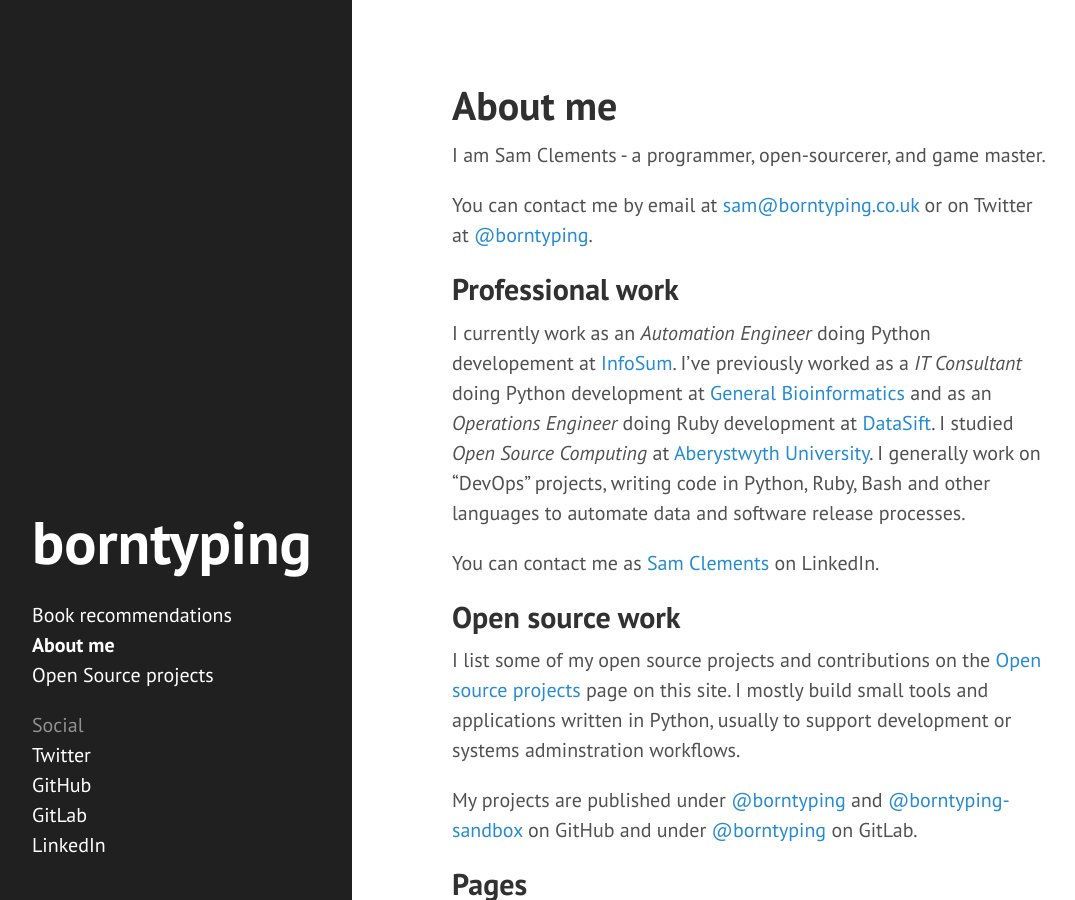
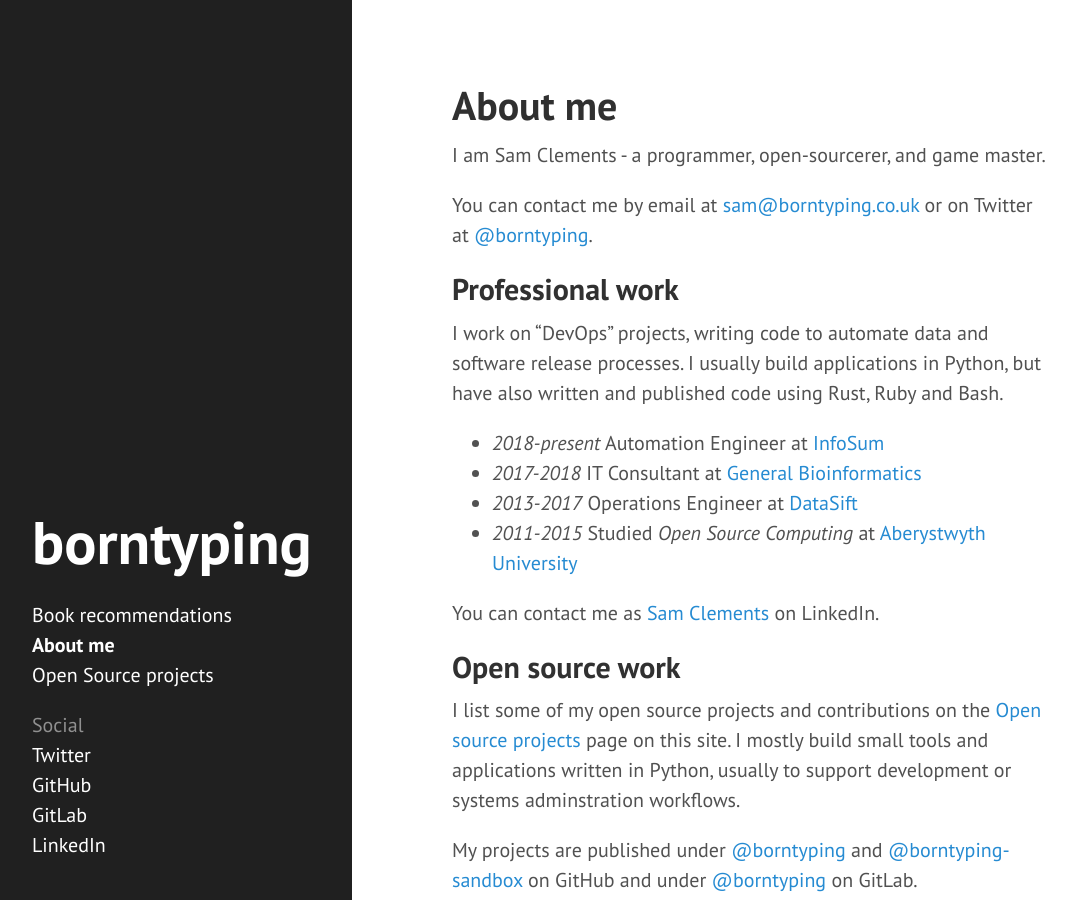
Before and after one commit to borntyping/borntyping.github.io, a Jekyll site: the page built from index.md, in a window 1280 px wide and 900 px high. Shown: the whole window, without its empty margins (8-1083 px from the left). Built offline with Jekyll 4.4.1, drawn with Linux system fonts in a browser that asks for light colours.

Commit message:
Update index.md

```diff
--- a/index.md
+++ b/index.md
@@ -9,11 +9,13 @@ You can contact me by email at [sam@borntyping.co.uk][email] or on Twitter at [@
 
 ## Professional work
 
-I currently work as an _Automation Engineer_ doing Python developement at [InfoSum][is].
-I've previously worked as a *IT Consultant* doing Python development at [General Bioinformatics][gb]
-and as an *Operations Engineer* doing Ruby development at [DataSift][ds].
-I studied *Open Source Computing* at [Aberystwyth University][au].
-I generally work on "DevOps" projects, writing code in Python, Ruby, Bash and other languages to automate data and software release processes.
+I work on "DevOps" projects, writing code to automate data and software release processes.
+I usually build applications in Python, but have also written and published code using Rust, Ruby and Bash.
+
+* _2018-present_ Automation Engineer at [InfoSum][is]
+* _2017-2018_ IT Consultant at [General Bioinformatics][gb]
+* _2013-2017_ Operations Engineer at [DataSift][ds]
+* _2011-2015_ Studied *Open Source Computing* at [Aberystwyth University][au]
 
 You can contact me as [Sam Clements][linkedin] on LinkedIn.
 
@@ -28,7 +30,7 @@ My projects are published under [@borntyping][github] and [@borntyping-sandbox][
 
 <ul class="related-posts">
 {% for node in site.pages %}{% if node.title != null %}{% if node.layout == "page" %}
-  <li><h3><a href="{{ node.url }}">{{ node.title }}</a></h3></li>
+  <li><a href="{{ node.url }}">{{ node.title }}</a></li>
 {% endif %}{% endif %}{% endfor %}
 </ul>
 
@@ -39,12 +41,10 @@ I occasionally write about programming, package management, and D&D.
 <ul class="related-posts">
 {% for post in site.posts %}
   <li>
-    <h3>
-      <a href="{{ post.url }}">
-        {{ post.title }}
-        <small>{{ post.date | date_to_string }}</small>
-      </a>
-    </h3>
+    <a href="{{ post.url }}">
+      {{ post.title }}
+      <small>{{ post.date | date_to_string }}</small>
+    </a>
   </li>
 {% endfor %}
 </ul>
```
